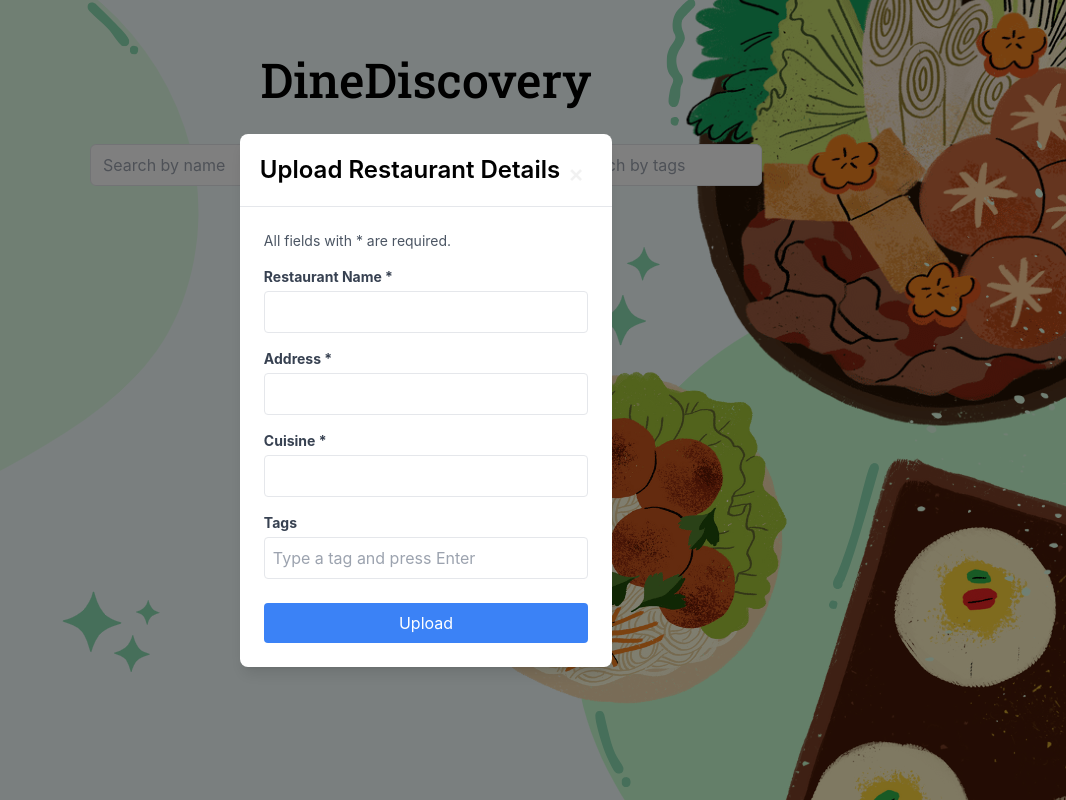
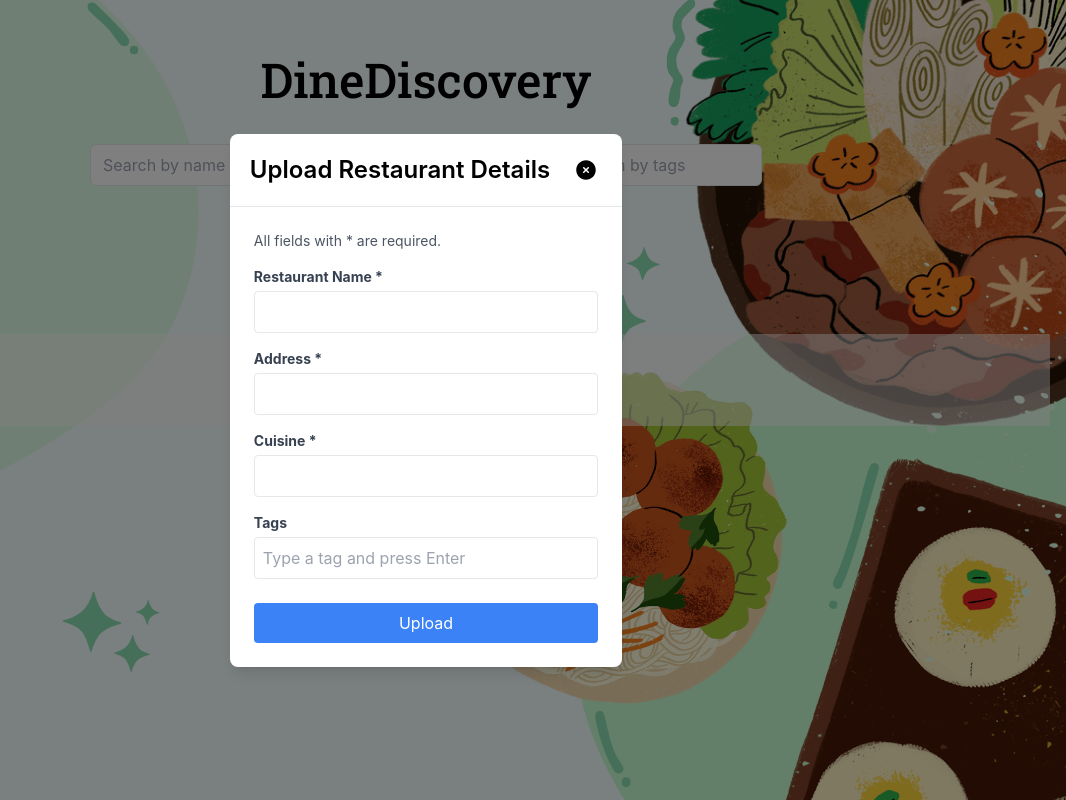
Before and after one commit to mattseah17/restaurant-wishlist, a React (Create React App) app: page / in a window 1280 px wide. Both pictures are taken after a click on the button "Upload Restaurant Details". Shown: the whole page, without its empty margins (214-1280 px from the left). Built offline with nearby package versions, Linux system fonts and the light colour scheme.

Commit message:
Added cards transform

```diff
--- a/src/App.js
+++ b/src/App.js
@@ -196,7 +196,7 @@ const App = () => {
         </div>
 
         {isSearching && (
-          <p className="mb-4 text-sm text-gray-600">
+          <p className="mb-4 text-base text-gray-600">
             {filteredRestaurants.length === 1
               ? "1 result found"
               : `${filteredRestaurants.length} results found`}
--- a/src/components/Modal.js
+++ b/src/components/Modal.js
@@ -27,15 +27,24 @@ const Modal = ({ isOpen, onClose, children, title }) => {
       ></div>
       <div className="relative w-auto max-w-3xl mx-auto my-6 z-50">
         <div className="relative flex flex-col w-full bg-white border-0 rounded-lg shadow-lg outline-none focus:outline-none">
-          <div className="flex items-start justify-between p-5 border-b border-solid rounded-t border-blueGray-200">
+          <div className="flex items-start justify-between p-5 border-b border-solid rounded-t border-black-200">
             <h3 className="text-2xl font-semibold">{title}</h3>
             <button
-              className="float-right p-1 ml-auto text-3xl font-semibold leading-none text-black bg-transparent border-0 outline-none opacity-5 focus:outline-none"
+              className="float-right p-1 ml-5 text-3xl font-semibold leading-none text-black border-0 focus:outline-none"
               onClick={onClose}
             >
-              <span className="block w-6 h-6 text-2xl text-black bg-transparent outline-none focus:outline-none">
-                ×
-              </span>
+              <svg
+                xmlns="http://www.w3.org/2000/svg"
+                viewBox="0 0 24 24"
+                fill="currentColor"
+                className="size-6"
+              >
+                <path
+                  fillRule="evenodd"
+                  d="M12 2.25c-5.385 0-9.75 4.365-9.75 9.75s4.365 9.75 9.75 9.75 9.75-4.365 9.75-9.75S17.385 2.25 12 2.25Zm-1.72 6.97a.75.75 0 1 0-1.06 1.06L10.94 12l-1.72 1.72a.75.75 0 1 0 1.06 1.06L12 13.06l1.72 1.72a.75.75 0 1 0 1.06-1.06L13.06 12l1.72-1.72a.75.75 0 1 0-1.06-1.06L12 10.94l-1.72-1.72Z"
+                  clipRule="evenodd"
+                />
+              </svg>
             </button>
           </div>
           <div className="relative flex-auto p-6">{children}</div>
--- a/src/components/RestaurantItem.js
+++ b/src/components/RestaurantItem.js
@@ -2,7 +2,7 @@ import React from "react";
 
 const RestaurantItem = ({ restaurant, onDelete, onEdit }) => {
   return (
-    <div className="bg-white shadow-md rounded-lg overflow-hidden">
+    <div className="bg-white shadow-md rounded-lg overflow-hidden hover:scale-105 duration-100">
       <div className="p-4">
         <h3 className="font-bold text-xl mb-2">{restaurant.name}</h3>
         <p className="text-gray-700 text-base mb-1">{restaurant.address}</p>
--- a/src/components/RestaurantList.js
+++ b/src/components/RestaurantList.js
@@ -4,7 +4,7 @@ import RestaurantItem from "./RestaurantItem";
 const RestaurantList = ({ restaurants, onDelete, onEdit, isSearching }) => {
   if (restaurants.length === 0) {
     return (
-      <div className="text-center py-8">
+      <div className="text-center py-8 bg-white opacity-50 roboto-slab-label text-base">
         <p className="text-xl text-gray-600">
           {isSearching ? "No results found" : "No restaurants added yet"}
         </p>
```
